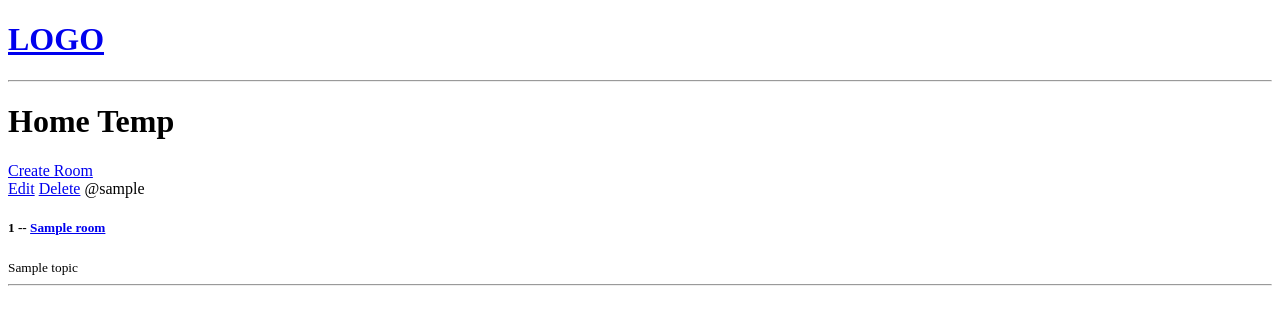
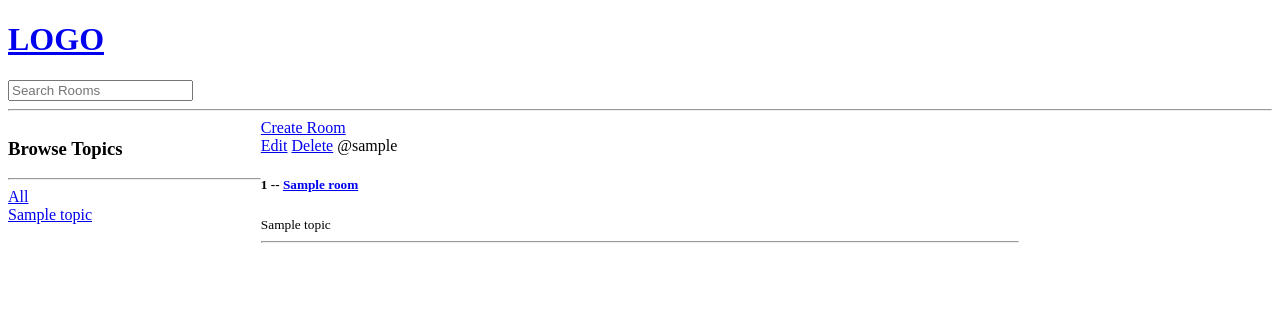
Before and after one commit to markpackham/DjangoDiscordClone, a Django app: page / in a window 1280 px wide. Shown: the top 325 px of the page. Run offline with Django 3.2, Linux system fonts and the light colour scheme; tables that the repository leaves empty hold one stand-in row (values such as "Sample post").

Commit message:
add room search
https://youtu.be/PtQiiknWUcI?t=8332

```diff
--- a/studybud/base/templates/base/home.html
+++ b/studybud/base/templates/base/home.html
@@ -1,7 +1,29 @@
 {% extends 'main.html' %}
 
 {% block content %}
-<h1>Home Temp</h1>
+
+<style>
+    .home-container {
+        display: grid;
+        grid-template-columns: 1fr 3fr 1fr;
+    }
+</style>
+
+<div class="home-container">
+    <div>
+        <h3>Browse Topics</h3>
+        <hr>
+
+        <div>
+            <a href="{% url 'home' %}">All</a>
+        </div>
+
+        {% for topic in topics %}
+        <div>
+            <a href="{% url 'home' %}?q={{topic.name}}">{{ topic.name }}</a>
+        </div>
+        {% endfor %}
+    </div>
 
     <div>
         <a href="{% url 'create-room' %}">Create Room</a>
@@ -18,5 +40,6 @@
             {% endfor %}
         </div>
     </div>
+</div>
 
 {% endblock %}
--- a/studybud/base/views.py
+++ b/studybud/base/views.py
@@ -1,5 +1,5 @@
 from django.shortcuts import render, redirect
-from .models import Room
+from .models import Room, Topic
 from .forms import RoomForm
 
 # rooms = [
@@ -9,8 +9,13 @@ from .forms import RoomForm
 # ]
 
 def home(request):
-    rooms = Room.objects.all()
-    context = {'rooms': rooms}
+    q = request.GET.get('q') if request.GET.get('q') != None else ''
+    # icontains means ignore upper or lower case in contains method
+    rooms = Room.objects.filter(topic__name__icontains= q)
+
+    topics = Topic.objects.all()
+
+    context = {'rooms': rooms, 'topics': topics}
     return render(request, 'base/home.html', context)
 
 def room(request, pk):
--- a/studybud/templates/navbar.html
+++ b/studybud/templates/navbar.html
@@ -2,4 +2,8 @@
     <h1>LOGO</h1>
 </a>
 
+
+<form action="{% url 'home' %}">
+    <input type="text" name="q" placeholder="Search Rooms">
+</form>
 <hr>
```
Lines whose indentation alone changed are shown as unchanged.
